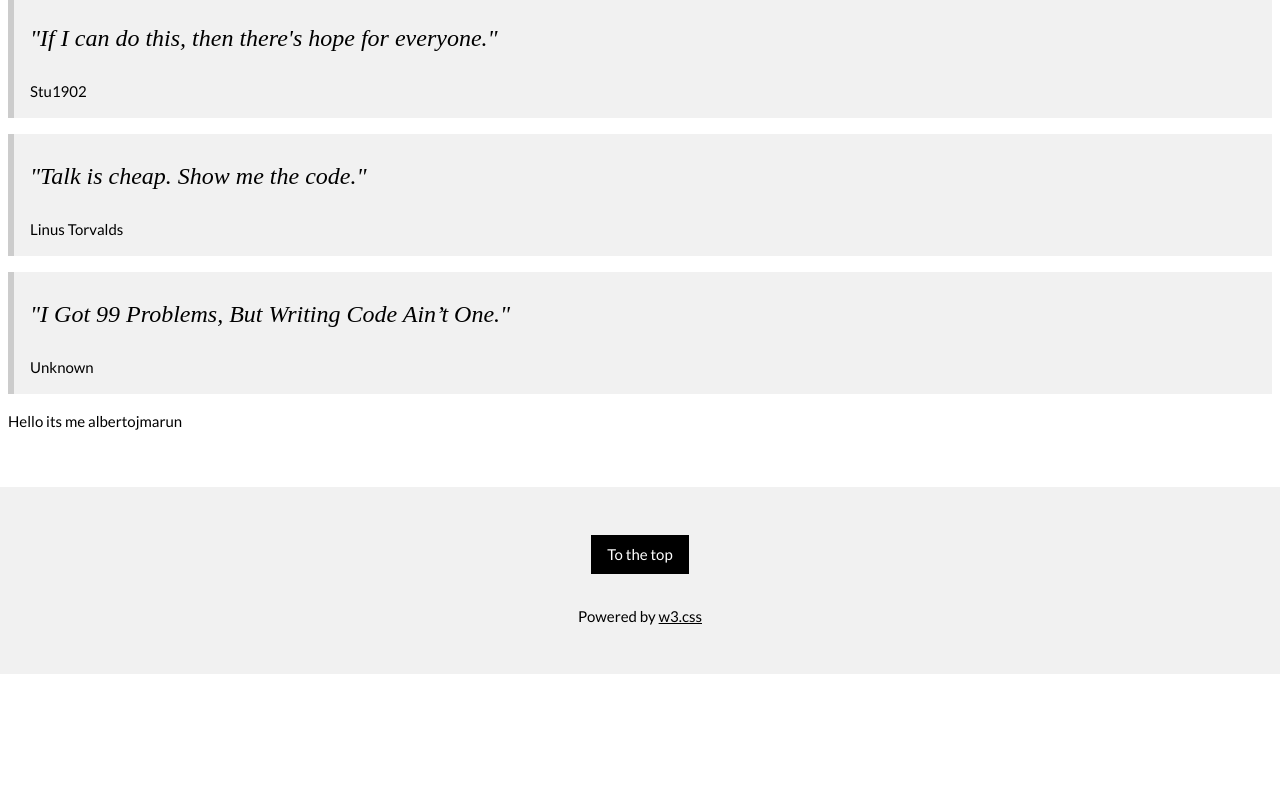
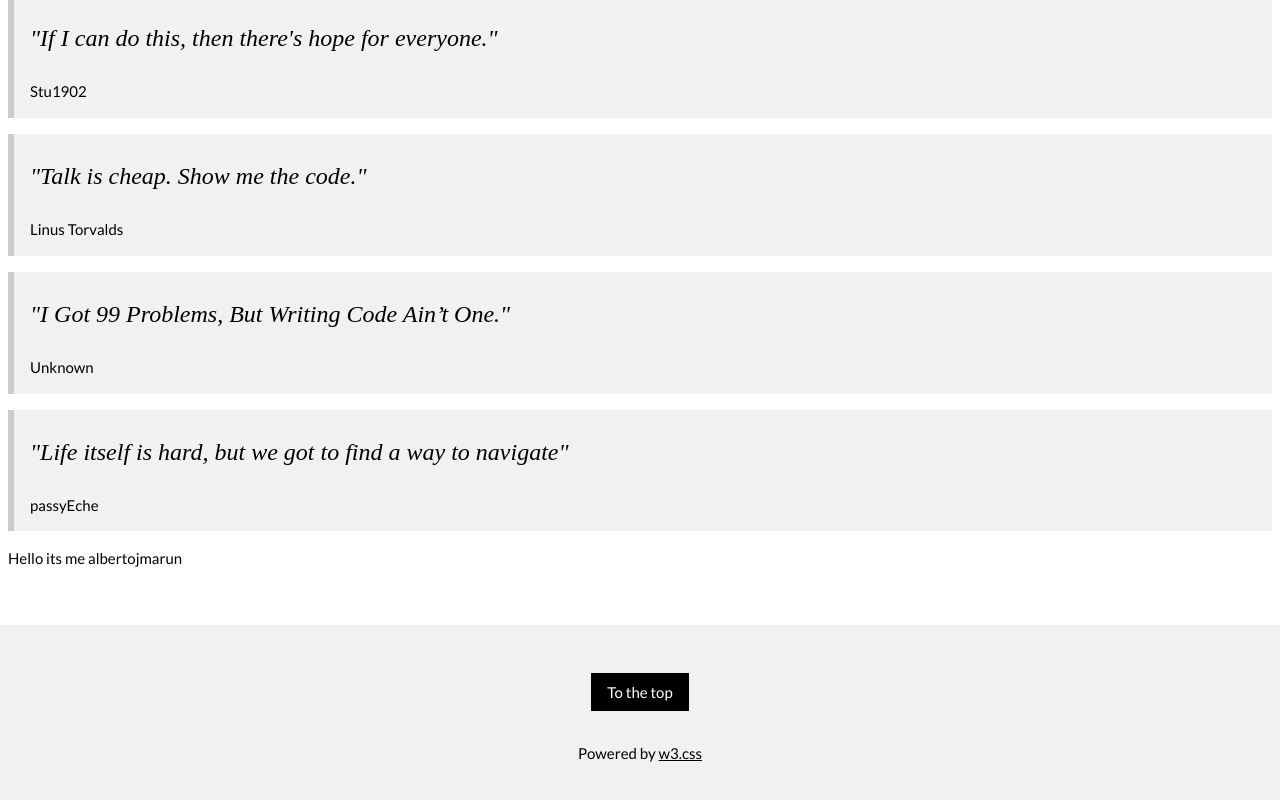
Before and after one commit to w3schools-test/w3schools-test.github.io, a plain HTML site: page index.html in a window 1280 px wide. Shown: the part 3084-3884 px from the top of the page. Before the commit the page ends 3758 px from the top, so only its background shows below. Drawn offline with nearby package versions, Linux system fonts and the light colour scheme.

Commit message:
added a quote from me in index.html

```diff
--- a/index.html
+++ b/index.html
@@ -132,6 +132,10 @@ html,body,h1,h2,h3,h4 {font-family:"Lato", sans-serif}
       <p class="w3-xlarge w3-serif"><i>"I Got 99 Problems, But Writing Code Ain’t One."</i></p>
       <p>Unknown</p>
     </div>
+    <div class="w3-panel w3-leftbar w3-light-grey">
+      <p class="w3-xlarge w3-serif"><i>"Life itself is hard, but we got to find a way to navigate"</i></p>
+      <p>passyEche</p>
+    </div>
 
     <p> Hello its me albertojmarun </p>
     <!-- End user messages -->
```
